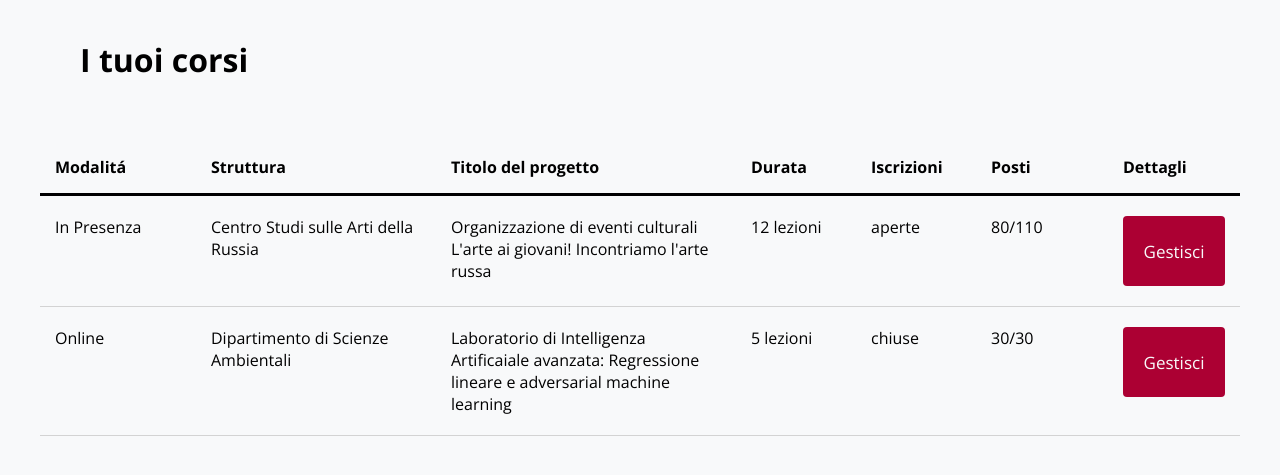
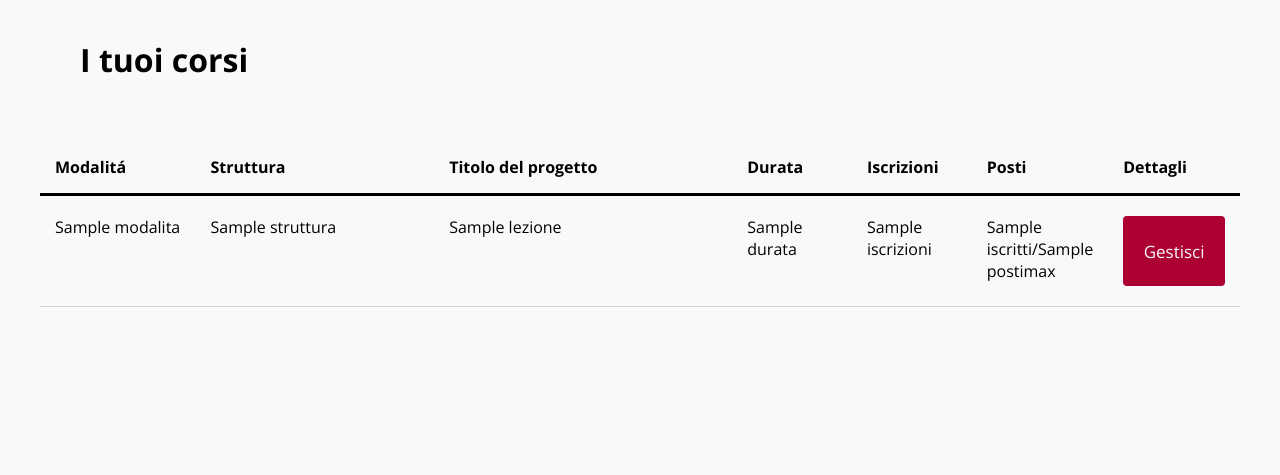
Before and after one commit to Zanotto-Enrico/OrientamentoDAIS, a Flask app: template templates/gestisciCorsi.html in a window 1280 px wide. Shown: the part 59-534 px from the top of the page. Run offline with Flask 2, Linux system fonts and the light colour scheme; the template is opened without the code that fills it: most values are stand-ins (such as "Sample title", 1, 10 or a date in 2020); parts of the project's set-up code (start-up, migrations or seed data) failed here and were passed over; some libraries are stand-ins or nearby versions.

Commit message:
finita pagina gestione corsi + bottoni certificato

```diff
--- a/app.py
+++ b/app.py
@@ -70,6 +70,15 @@ class JavaScriptServer:
 
 	def togglePopup(self,id):
 		self.js.document.getElementById(id).style.display = "none"
+
+	def setIdCorso(self, id_corso):
+		self.id_corso = id_corso
+
+	def downloadList(self):
+		print(self.id_corso) #self.id_corso contiene l'id del corso da cui scaricare i codici
+
+	def downloadCert(self):
+		print(self.id_corso) #self.id_corso contiene l'id del corso da cui scaricare il certificato
 
 
 #---------- LOG FILES
@@ -149,7 +158,7 @@ def benvenuto ():
 @app.route ('/listaCorsi', methods=['GET','POST'])
 def listaCorsi ():
 	if "user" in session:
-		listaDiDiz = get_lista_corsi()
+		listaDiDiz = get_lista_corsi(None)
 		return render_template("listaCorsi.html",info=listaDiDiz , isProfessor=session["isProfessor"])
 	else:
 		return redirect(url_for("login"))
@@ -191,7 +200,8 @@ def creaCorso ():
 @app.route ('/gestisciCorsi', methods=['GET','POST'])
 def gestisciCorsi ():
 	if "user" in session and session["isProfessor"] == True:
-		return render_template("gestisciCorsi.html")
+		listaDiDiz = get_lista_corsi(session["user"])
+		return render_template("gestisciCorsi.html",info=listaDiDiz , isProfessor=session["isProfessor"])
 	else:
 		return redirect(url_for("login"))
 
@@ -252,13 +262,18 @@ def infoCorso ():
 			else:
 				result = "annullamento-fallito"
 
+		certificato = has_user_completed_course(session["idCorso"], session["user"])
+
+		pagina = JavaScriptServer
+		pagina.setIdCorso(session["idCorso"])
+
 		if session["idCorso"] != None:
-			# ric/infoCorsohiedo le informazioni relative al corso da analizzare tramite opportuno metodo
+			#/infoCorso richiedo le informazioni relative al corso da analizzare tramite opportuno metodo
 			diz = get_info_corso(id_corso = session["idCorso"])
 
-			return render_template("infoCorso.html", info=diz, isProfessor=session["isProfessor"], result=result, iscritto=iscritto)
+			return pagina.render(render_template("infoCorso.html", info=diz, isProfessor=session["isProfessor"], result=result, iscritto=iscritto, certificato=certificato))
 		else:
-			return render_template("listaCorsi.html", isProfessor=session["isProfessor"])
+			return redirect(url_for("listaCorsi"))
 	else:
 		return redirect(url_for("login"))
 
@@ -270,10 +285,12 @@ def gestisciCorso ():
 
 		if session["idCorso"] != None:
 			diz = get_info_corso(id_corso = session["idCorso"])
+			pagina = JavaScriptServer
+			pagina.setIdCorso(session["idCorso"])
 
-			return render_template("gestisciCorso.html", info=diz, isProfessor=session["isProfessor"])
+			return pagina.render(render_template("gestisciCorso.html", info=diz, isProfessor=session["isProfessor"]))
 		else:
-			return render_template("gestisciCorsi.html", isProfessor=session["isProfessor"])
+			return redirect(url_for("gestisciCorsi"))
 	else:
 		return redirect(url_for("login"))
 
@@ -291,19 +308,6 @@ def eliminaCorso ():
 	else:
 		return redirect(url_for("login"))
 
-#Carica la pagina di gestione di un preciso corso
-@app.route ('/modCorso', methods=['POST'])
-def modificaCorso ():
-	if "user" in session:
-
-		if session["idCorso"] != None:
-			diz = get_info_corso(id_corso = session["idCorso"])
-
-			return render_template("modCorso.html", info=diz, isProfessor=session["isProfessor"])
-		else:
-			return redirect(url_for("gestisciCorsi"))
-	else:
-		return redirect(url_for("login"))
 
 #Carica la pagina con la lista degli iscritti al corso
 @app.route ('/listaIscritti', methods=['GET','POST'])
--- a/database.py
+++ b/database.py
@@ -345,6 +345,12 @@ def get_iscritti(id_corso):
 def get_nlezioni(id_corso):
     return session.query(Lezioni).filter_by(id_corso = id_corso).count()
 
+#---- Metodo utile per restituire il numero di lezioni di un determinato corso
+#     in cui un utente ha dimostrato di aver preso parte
+def get_npartecipazioni(id_corso, username):
+    return session.query(Lezioni,PartecipazioniLezione).filter(and_(Lezioni.id_corso == id_corso, PartecipazioniLezione.username == username,
+                                                                    PartecipazioniLezione.id_lezione == Lezioni.id_lezione)).count()
+
 #---- Metodo che, passato l'username dello studente, restituisce il numero di corsi ai quali
 #     appare iscritto
 def get_numeroiscrizioni(username):
@@ -357,6 +363,12 @@ def check_iscrizione(id_Corso, id_Studente):
     if(session.query(IscrizioniCorsi).filter(and_(IscrizioniCorsi.id_corso == id_Corso, IscrizioniCorsi.username == id_Studente)).first() != None):
         return True
     return False
+
+#---- Metodo che, passato l'username dello studente e l'id di un corso restituisce True
+#     se l'utente ha partecipato a tutte le lezioni, Falso altrimenti
+def has_user_completed_course(id_corso, username):
+    return get_nlezioni(id_corso) == get_npartecipazioni(id_corso,username)
+
 
 def gestione_iscriz(id_corso, username, tipo):
     if(tipo == "I"):
@@ -393,7 +405,9 @@ def get_info_corso(id_corso):
         # eseguo una query alla base di dati per ricevere l'oggetto corso filtrato per
         # l'id richiesto
         corso = session.query(Corsi).filter_by(id_corso = str(id_corso)).first()
+        prof = session.query(Utenti).filter(Utenti.username == corso.docente).first()
         print (corso)
+        print(prof)
 
         struttura = get_struttura(id_aula=int(corso.id_aula))
 
@@ -413,7 +427,7 @@ def get_info_corso(id_corso):
                 "postimin": corso.min_partecipanti,
                 "postimax": corso.max_partecipanti,
                 "iscritti": get_iscritti(id_corso=corso.id_corso),
-                "prof": corso.docente,
+                "prof": prof.nome + " " + prof.cognome,
                 "descrizione": corso.descrizione,
                 "inizio": "15/05/2022"}
     except Exception as e:
@@ -423,13 +437,17 @@ def get_info_corso(id_corso):
 
 #---- Metodo che restituisce una lista di dizionari contenenti alcune informazioni essenziali per
 #     rappresentare in maniera minimal le informazioni di un corso
-def get_lista_corsi():
+def get_lista_corsi(prof):
     # controllo se è già stata inizializzata la sessione di connessione alla base di dati
     check_session()
 
     # eseguo una query alla base di dati per ricevere l'oggetto corso filtrato per
-    # l'id richiesto
-    corsi = list(session.query(Corsi).all())
+    # il professore se richiesto
+    corsi = None
+    if(prof == None):
+        corsi = list(session.query(Corsi).all())
+    else:
+        corsi = list(session.query(Corsi).filter(Corsi.docente==prof).all())
 
     # creo la lista di dizionari
     infos = []
--- a/templates/gestisciCorsi.html
+++ b/templates/gestisciCorsi.html
@@ -30,35 +30,21 @@
             </tr>
         </thead>
         <tbody>
+            {% for corso in info %}
             <tr>
-                <td> In Presenza </td>
-                <td> Centro Studi sulle Arti della Russia </td>
-                <td> Organizzazione di eventi culturali
-                     L'arte ai giovani! Incontriamo l'arte russa </td>
-                <td> 12 lezioni </td>
-                <td> aperte </td>
-                <td> 80/110 </td>
+                <td> {{ corso.modalita }} </td>
+                <td> {{ corso.struttura }} </td>
+                <td> {{ corso.nome }} </td>
+                <td> {{ corso.durata }} </td>
+                <td> {{ corso.iscrizioni }} </td>
+                <td> {{ corso.iscritti}}/{{corso.postimax }} </td>
                 <td>
                     <form method='POST' action='gestisciCorso'>
-                    <button class="btnModCorso" name="idCorso" value=0>Gestisci</button>
+                    <button class="btnModCorso" name="idCorso" value={{corso.id}}>Gestisci</button>
                     </form>
                 </td>
             </tr>
-            <tr>
-                <td> Online </td>
-                <td> Dipartimento di Scienze Ambientali </td>
-                <td> Laboratorio di Intelligenza Artificaiale
-                     avanzata: Regressione lineare e adversarial machine
-                     learning </td>
-                <td> 5 lezioni </td>
-                <td> chiuse </td>
-                <td> 30/30 </td>
-                <td>
-                    <form method='POST' action='gestisciCorso'>
-                        <button class="btnModCorso" name="idCorso" value=0>Gestisci</button>
-                    </form>
-                </td>
-            </tr>
+            {%endfor%}
         </tbody>
     </table>
 </div>
--- a/templates/gestisciCorso.html
+++ b/templates/gestisciCorso.html
@@ -36,9 +36,9 @@
                 <h4>Descrizione: </h4>{{info["descrizione"]}}<br>
              </div>
             <div class="btnModifiche">
-                <form method='POST' action='modCorso'>
-                    <button type="submit" class="btnsGestione">Modifica</button>
-                </form>
+
+                    <button type="submit" class="btnsGestione" onclick="server.downloadList()">Ottieni chiavi</button>
+
                 <form method='POST' action='eliminaCorso'>
                     <button type="submit" class="btnsGestione">Elimina</button>
                 </form>
--- a/templates/infoCorso.html
+++ b/templates/infoCorso.html
@@ -36,6 +36,9 @@
                     <button type="submit" class="btn-iscriviti" name="annulla" value=1>Annulla iscrizione</button>
                 </form>
             {%endif%}
+            {%if certificato==True%}
+                <button type="submit" class="btn-iscriviti" name="certificato" onclick="server.downloadCert()" value=1>Scarica Certificato</button>
+            {%endif%}
 
 
 
```
Also changed, not shown: templates/modCorso.html (deleted, +0 -42 lines).
